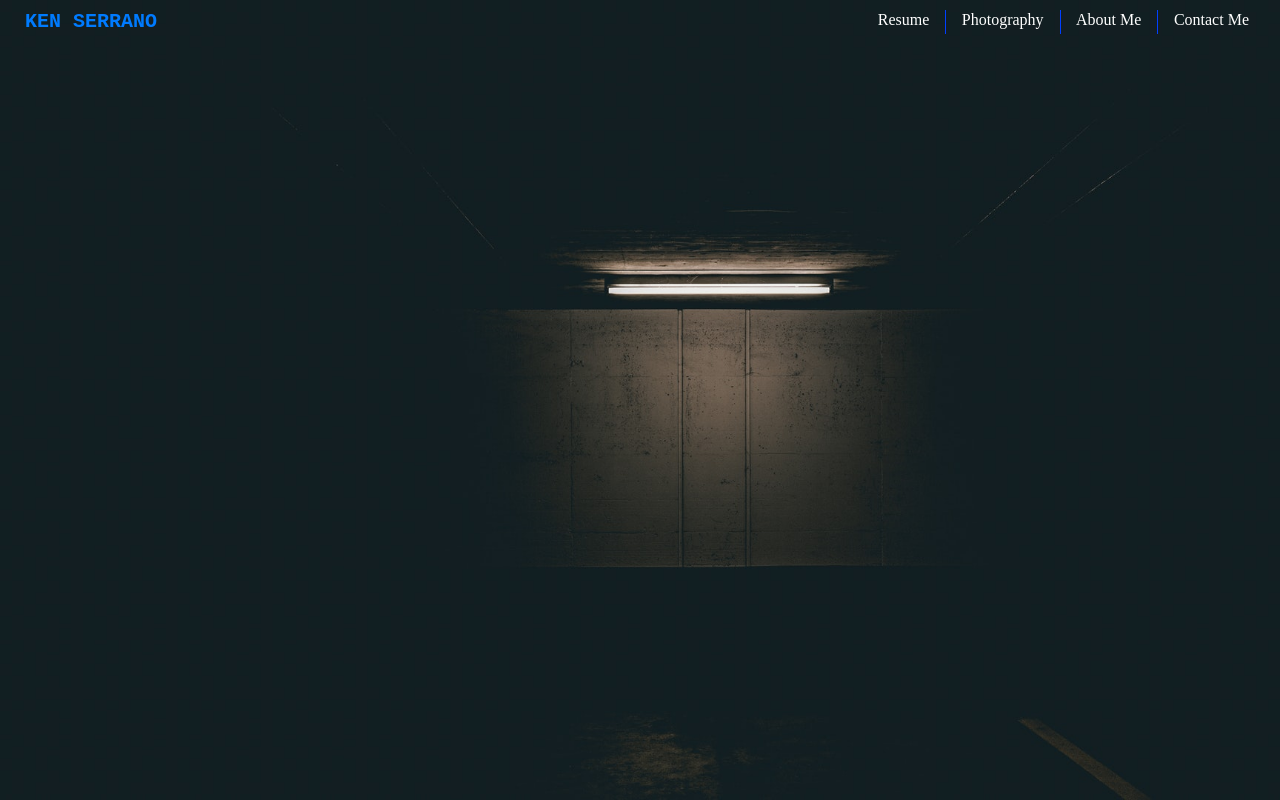
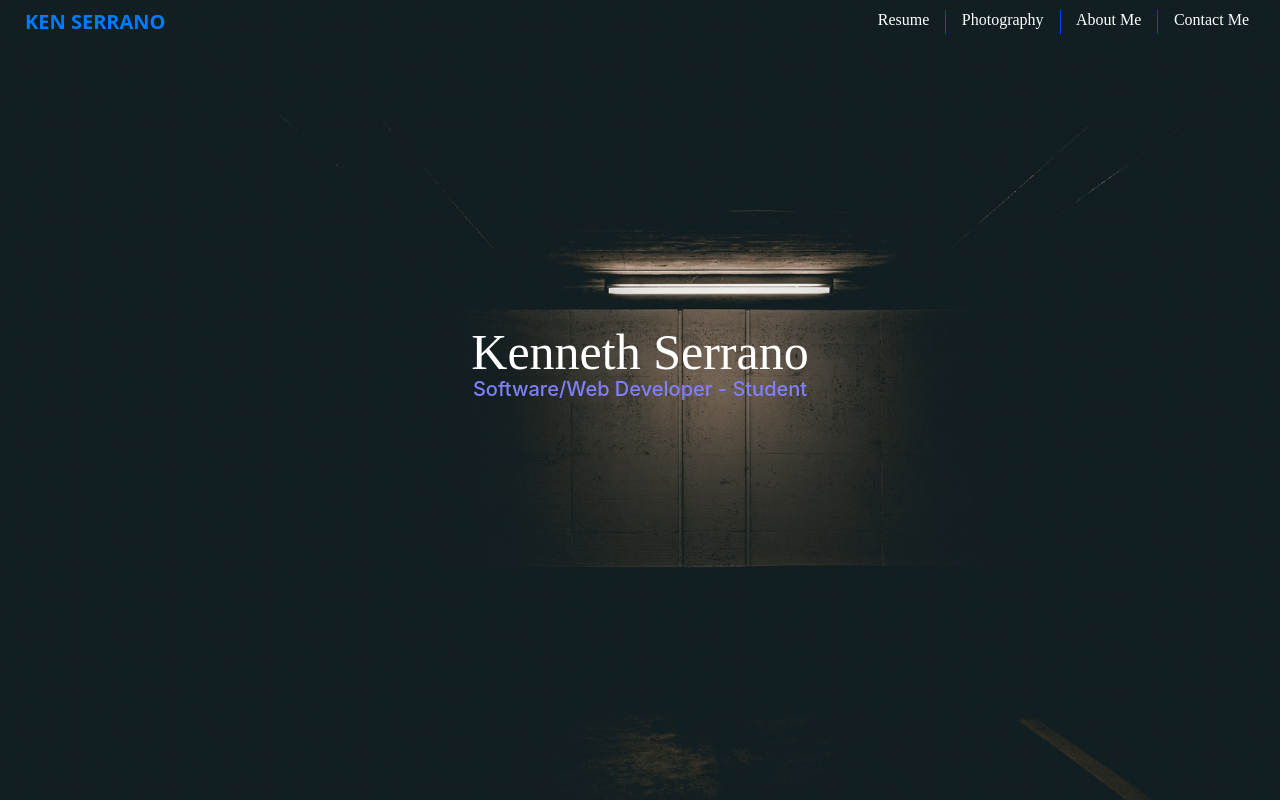
Before and after one commit to G3nK3n/React-Projects, a React (Create React App) app in the folder personal_website/: page / in a window 1280 px wide. Built offline with nearby package versions, Linux system fonts and the light colour scheme.

Commit message:
Added Home Page, added paragraph in Photography page

```diff
--- a/personal_website/src/AllComponents/About.js
+++ b/personal_website/src/AllComponents/About.js
@@ -42,7 +42,8 @@ const aboutMe = (props) => {
                                 <p>
                                     I have been an amateur photographer for the past 3 years, taking portrait style photography using my Nikon D3400 and
                                     35mm lens 1.8G. I love the sharpness of the subject and popping out the colors, which also creates a beautiful blurred
-                                    background. You can see some of my pictures in the Photography section.
+                                    background. You can see some of my pictures in the Photography section. If you would like to have a photoshoot with me,
+                                    dont hesitate to contact me here or on my instagram Photography Account. Thank you!
                                     {/* Maybe move this paragraph in Photography section */ }
                                 </p>
                             </div>
--- a/personal_website/src/AllComponents/Header.js
+++ b/personal_website/src/AllComponents/Header.js
@@ -16,7 +16,7 @@ const headerComponent = (props) => {
          <Navbar className="wholeNav">
             <Row>
                 <Col sm={2}>
-                    <NavbarBrand className="NavBarBrand" href="#"> KEN SERRANO </NavbarBrand>
+                    <NavbarBrand onClick={props.clickHome}className="NavBarBrand" href="#"> KEN SERRANO </NavbarBrand>
                 </Col>
                 <Col sm={10}>
                     <div className="NavBarItems">
--- /dev/null
+++ b/personal_website/src/AllComponents/Home.js
@@ -0,0 +1,27 @@
+import React from 'react';
+import '../App.css';
+import 'bootstrap/dist/css/bootstrap.min.css'; //Need this for Bootstrap as well
+
+//Bootstrap Imports
+import Container from 'react-bootstrap/Container';
+import Col from 'react-bootstrap/Col';
+import Row from 'react-bootstrap/Row';
+
+const homePage = props => {
+    return(
+        <div>
+            <Container className="HomeDiv">
+                <Row>
+                    <Col>
+                        <div className="homeTitle">
+                            <h1 className="AboutMe">Kenneth Serrano</h1>
+                            <h5 className="JobTitle">Software/Web Developer - Student</h5>
+                        </div>
+                    </Col>
+                </Row>
+            </Container>
+        </div>
+    );
+}
+
+export default homePage;
--- a/personal_website/src/AllComponents/Photography.js
+++ b/personal_website/src/AllComponents/Photography.js
@@ -56,7 +56,7 @@ const photographyComponent = (props) => {
                 <Row>
                     <Col sm={12}>
                         <div className="PhotogTitle">
-                            <h1>I'm Ken</h1>
+                            <h1>Photography</h1>
                         </div>
                         <div className="PhotogDescription">
                             <p>Here are some of my pictures that I took as an amateur photographer <br />
--- a/personal_website/src/App.css
+++ b/personal_website/src/App.css
@@ -43,6 +43,33 @@ body{
   }
 }
 
+/* ------------------------ HOME ------------------------ */
+.homeTitle {
+  margin-top: 120px;
+}
+
+.HomeDiv {
+  /* background-color: #1a1a1a; */
+  height: auto;
+  margin-top: 120px;
+  padding-top:40px;
+  padding-bottom:40px;
+}
+
+.HomeDivInnerContainer {
+  padding:40px;
+}
+
+.HomeDiv.container {
+  padding-left:40px;
+  padding-right:40px;
+}
+
+.HomeDiv .AboutMe {
+  color:white;
+  font-family: 'Abel';
+}
+
 /* ------------------------ HEADER ------------------------ */
 
 .NavBar {
@@ -76,6 +103,10 @@ body{
   width:0.5px;
   height: 23.5px;
   margin-top: 10px
+}
+
+a.NavBarBrand.navbar-brand {
+  font-family: 'Open Sans', sans-serif;
 }
 
 /* ------------------------ ABOUT AND RESUME ------------------------ */
--- a/personal_website/src/App.js
+++ b/personal_website/src/App.js
@@ -4,12 +4,14 @@ import Resume from './AllComponents/Resume.js';
 import About from './AllComponents/About.js';
 import Photography from './AllComponents/Photography.js';
 import Contact from './AllComponents/Contact.js';
+import Home from './AllComponents/Home.js';
 import '../src/App.css';
 //import { CSSTransition } from 'react-transition-group';
 
 class App extends Component {
 
   state = {
+    showHome: true,
     showResume: false,
     showPhotography: false,
     showAbout: false,
@@ -18,22 +20,26 @@ class App extends Component {
 
   showResumePage = () => {
     const wtv = this.state.showResume
-    this.setState({showResume: !wtv, showPhotography: false, showAbout: false, showContact: false})
+    this.setState({showResume: !wtv, showPhotography: false, showAbout: false, showContact: false, showHome: false})
   }
 
   showPhotogPage = () => {
     const wtv = this.state.showPhotography
-    this.setState({showResume: false, showPhotography: !wtv, showAbout: false, showContact: false})
+    this.setState({showResume: false, showPhotography: !wtv, showAbout: false, showContact: false, showHome: false})
   }
 
   showAboutPage = () => {
     const wtv = this.state.showAbout
-    this.setState({showResume: false, showPhotography: false, showAbout: !wtv, showContact:false})
+    this.setState({showResume: false, showPhotography: false, showAbout: !wtv, showContact:false, showHome: false})
   }
 
   showContactPage = () => {
     const wtv = this.state.showContact
-    this.setState({showResume: false, showPhotography: false, showAbout: false, showContact: !wtv})
+    this.setState({showResume: false, showPhotography: false, showAbout: false, showContact: !wtv, showHome: false})
+  }
+
+  showHomePage = () => {
+    this.setState({showResume: false, showPhotography: false, showAbout: false, showContact: false, showHome: true})
   }
 
   render() {
@@ -68,11 +74,18 @@ class App extends Component {
       </div>
     )
   }
+  else if (this.state.showHome) {
+    thePage = (
+      <div>
+        <Home />
+      </div>
+    )
+  }
 
 
   return(
       <div>
-        <Header clickResume={this.showResumePage} clickPhotog={this.showPhotogPage} clickAbout={this.showAboutPage} clickContact={this.showContactPage}/>
+        <Header clickResume={this.showResumePage} clickPhotog={this.showPhotogPage} clickAbout={this.showAboutPage} clickContact={this.showContactPage} clickHome={this.showHomePage}/>
          {thePage}
       </div>
 
```
